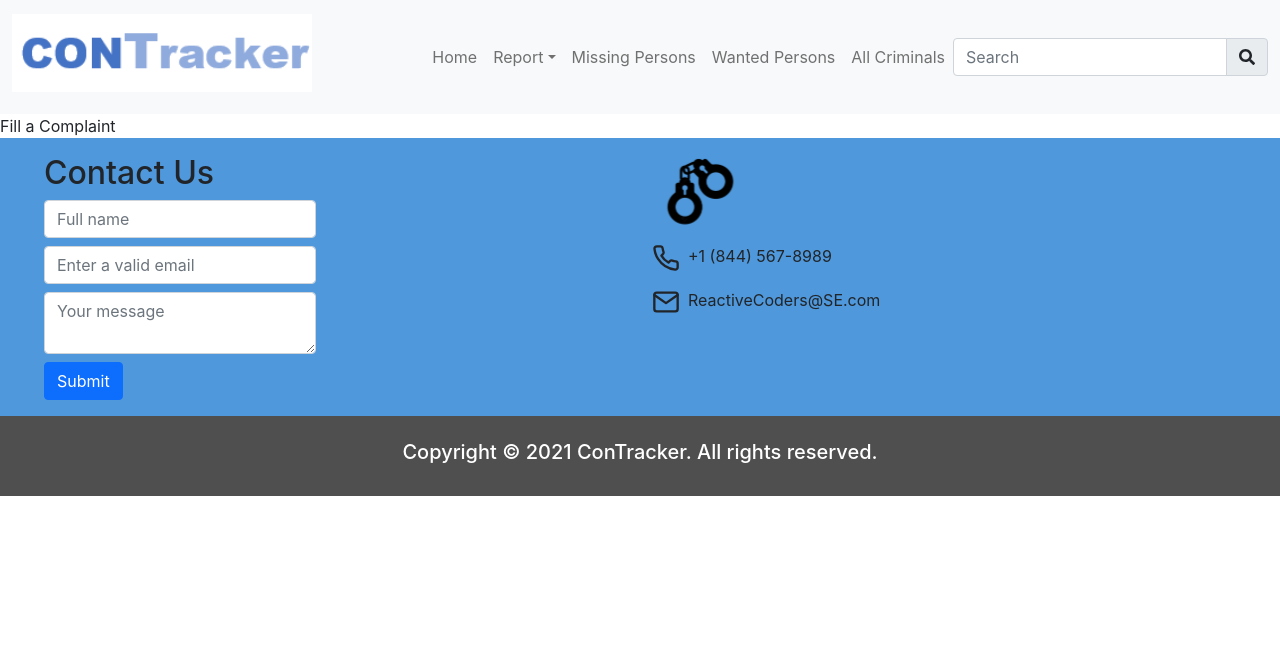
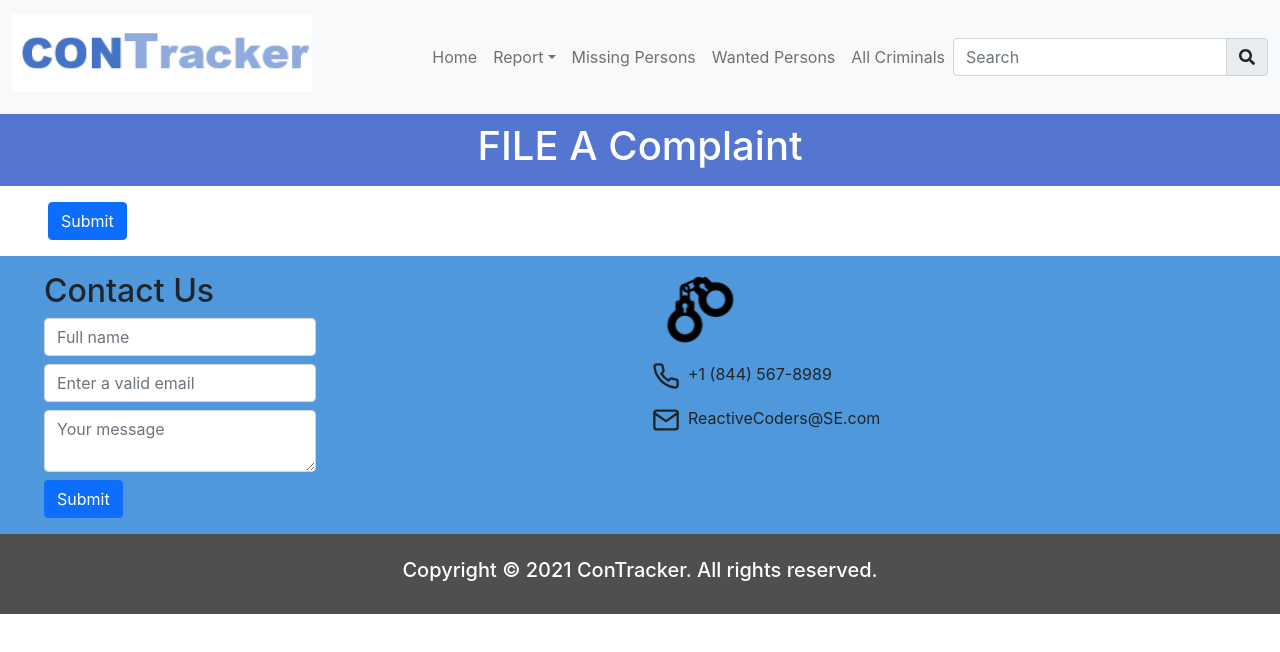
Before and after one commit to ickynavigator/conTracker, a Next.js app in the folder packages/con-tracker-client/: page /report/complaint in a window 1280 px wide. Shown: the top 652 px of the page. Built offline with nearby package versions, Linux system fonts and the light colour scheme.

Commit message:
added base setup for complaint page

```diff
--- a/packages/con-tracker-client/pages/report/complaint.jsx
+++ b/packages/con-tracker-client/pages/report/complaint.jsx
@@ -1,15 +1,50 @@
-import React from "react";
+import React, { useState } from "react";
+import { Alert, Button, Form } from "react-bootstrap";
 import { MetaHead } from "../../components/ui";
+import { submitComplaint } from "../../utils/api";
 
 const index = () => {
-  // eslint-disable-next-line no-unused-vars
   const pageTitle = "Report a Complaint";
+  const [validated, setValidated] = useState(false);
+  const [successMsg, setsuccessMsg] = useState("");
+  const [errorMsg, seterrorMsg] = useState("");
+
+  const handleSubmit = async event => {
+    const form = event.currentTarget;
+    if (form.checkValidity() === false) {
+      event.preventDefault();
+      event.stopPropagation();
+      seterrorMsg("Please fill out all fields");
+      return;
+    }
+
+    setValidated(true);
+
+    const formDetails = {};
+    const data = await submitComplaint(formDetails);
+    if (data.status === 200)
+      setsuccessMsg("Your report has been submitted successfully");
+    else seterrorMsg("There was an error submitting your report");
+  };
 
   return (
     <>
       <MetaHead title={pageTitle} />
 
-      <form>Fill a Complaint</form>
+      <div className="title-banner w-full">
+        <h1 className="text-center">FILE A Complaint</h1>
+      </div>
+      <Form
+        noValidate
+        validated={validated}
+        onSubmit={handleSubmit}
+        className="mx-5 my-3"
+      >
+        {successMsg && <Alert variant="success">{successMsg}</Alert>}
+        {errorMsg && <Alert variant="danger">{errorMsg}</Alert>}
+
+        <Button type="submit">Submit</Button>
+      </Form>
     </>
   );
 };
--- a/packages/con-tracker-client/utils/api/index.js
+++ b/packages/con-tracker-client/utils/api/index.js
@@ -28,4 +28,9 @@ export const submitContactForm = async data => {
   return (await res).data;
 };
 
+export const submitComplaint = async data => {
+  const res = axios.post(`${BASEURL}/report/complaint`, data);
+  return (await res).data;
+};
+
 export default {};
```
